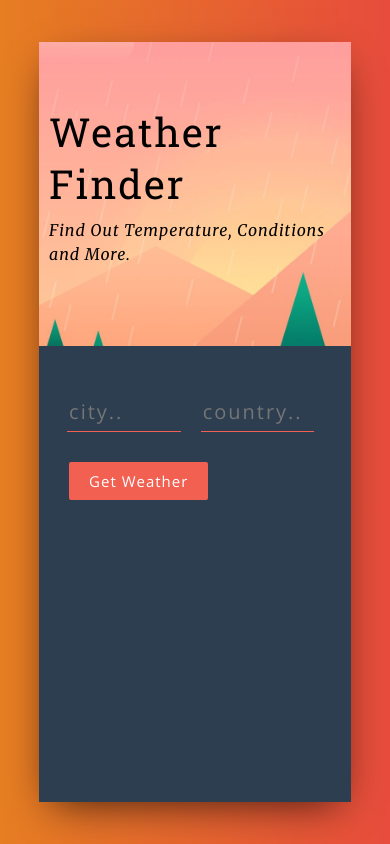
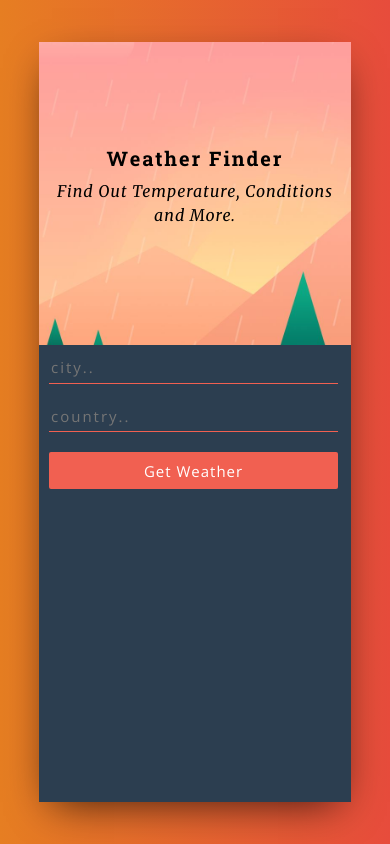
Before and after one commit to bhavukp/reactWeatherApp, a React (Create React App) app: page / in a window 390 px wide. Built offline with nearby package versions, Linux system fonts and the light colour scheme.

Commit message:
UI Fixes

```diff
--- a/src/components/Form.js
+++ b/src/components/Form.js
@@ -3,7 +3,7 @@ import React, { Component } from 'react'
 class Form extends Component {
     render() {
         return (
-                <form onSubmit={this.props.getWeather}>
+                <form onSubmit={this.props.getWeather} className="inner-form">
                   <input type="text" name="city" placeholder="city.."/>
                   <input type="text" name="country" placeholder="country.." />
                   <button>Get Weather</button>
--- a/src/css/app.css
+++ b/src/css/app.css
@@ -21,7 +21,6 @@ body {
   width: 80%;
   margin: 0 auto;
   display: flex;
-  /*border: 2px dotted orange;*/
 }
 
 .title-container {
@@ -34,7 +33,6 @@ body {
   width: 35%;
   color: #000;
   padding: 0 10px;
- /* border: 2px dotted red;*/
 }
 
 .title1 {
@@ -42,6 +40,7 @@ body {
   letter-spacing: 2px;
   line-height: 1.3;
   font-family: 'Roboto Slab', serif;
+  text-align: center;
 }
 
 .subtitle {
@@ -49,30 +48,32 @@ body {
   letter-spacing: 1px;
   line-height: 1.5;
   font-family: "Merriweather", serif;
+  text-align: center;
 }
 
 .form-container {
   background-color: #2c3e50;
-  height: 90vh;
   width:65%;
-  padding-top: 10px;
-  padding-left: 50px;
-  justify-content: flex-end;
+  padding: 10px 50px 0;
   color:white;
+}
+
+.inner-form {
+  display: grid;
+  grid-template-columns: repeat(3, 30%);
+  grid-gap: 20px;
+  align-items: end;
+  margin-top: 125px;
 }
 
 input[type="text"] {
   background-color: transparent;
   border: 0;
   border-bottom: solid 1px #f16051;
-  width: 30%;
   padding-bottom: 4px;
   color: white  !important;
   font-weight: lighter;
   letter-spacing: 2px;
-  margin-top: 125px;
-  margin-bottom: 30px;
-  margin-right: 20px;
   font-size: 20px;
 }
 
@@ -84,7 +85,6 @@ input:-webkit-autofill {
 button {
   border: 0;
   padding: 8px 20px;
-  margin: 0 2px;
   border-radius: 2px;
   font-weight: lighter;
   letter-spacing: 1px;
@@ -93,6 +93,7 @@ button {
   background-color: #f16051;
   color: #fff;
   font-weight: 100;
+  max-height: 37px;
 }
 
 button:active {
@@ -100,10 +101,11 @@ button:active {
 }
 
 .weather__info {
-  width: 60%;
+  width: 96%;
   font-size: 20px;
   font-weight: 200;
   letter-spacing: 2px;
+  margin-top: 70px;
 }
 
 .weather__key {
@@ -129,8 +131,34 @@ button:active {
   font-weight: 200;
 }
 
-@media(max-width:450px){
+@media(max-width:1200px){
+  .title1 {
+    font-size: 20px;
+    font-weight: bold;
+  }
+  .form-container {
+    padding: 10px;
+    padding-left: 50px;
+  }
 
+  input[type="text"] {
+    grid-column: span 2;
+  }
+
+  button {
+    grid-column: span 2;
+  }
+
+  .inner-form {
+    margin-top: 50px;
+  }
+
+  .weather__info{
+    margin-top: 30px;
+  }
+}
+
+@media(max-width:768px){
   .main{
     flex-direction: column;
   }
@@ -143,16 +171,33 @@ button:active {
   .form-container{
     width:100%;
     height: 60vh;
-    padding-left: 9%;
+    padding: 10px;
   }
 
   input[type="text"]{
-    margin-top:40px;
-    width:40%;
+    grid-column: 1 / -1;
+    font-size: 15px;
   }
 
   .weather__info{
     font-size: 15px;
-    /* padding-top: 40px; */
+    margin-top: 15px;
+  }
+
+  .weather__key {
+    padding: 7px 0 7px 0;
+    margin: 0;
+  }
+
+  .inner-form {
+    padding: 0;
+    margin: 0;
+    grid-gap: 0;
+    grid-template-columns: repeat(3, 33%);
+    grid-row-gap: 20px;
+  }
+
+  button {
+    grid-column: 1 / -1;
   }
 }
```
Also changed, not shown: src/App.js (+6 -8 lines).
